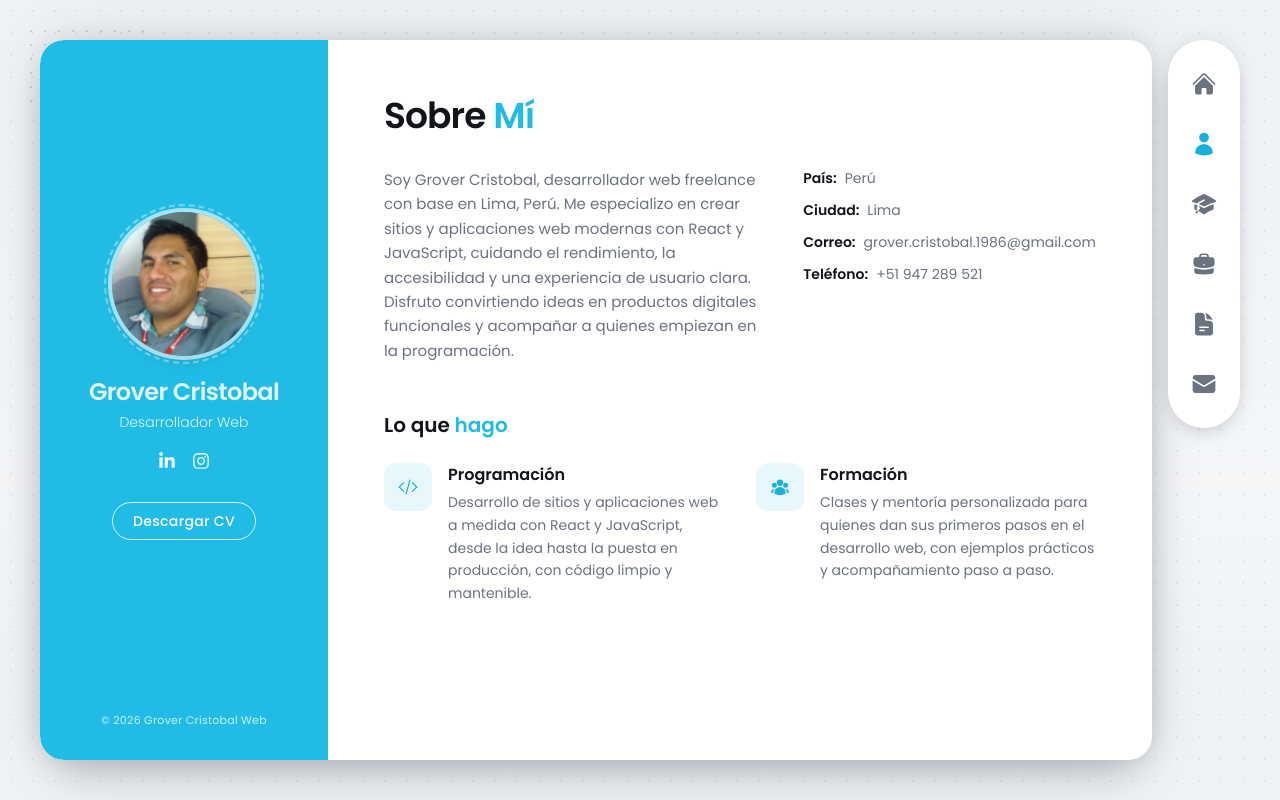
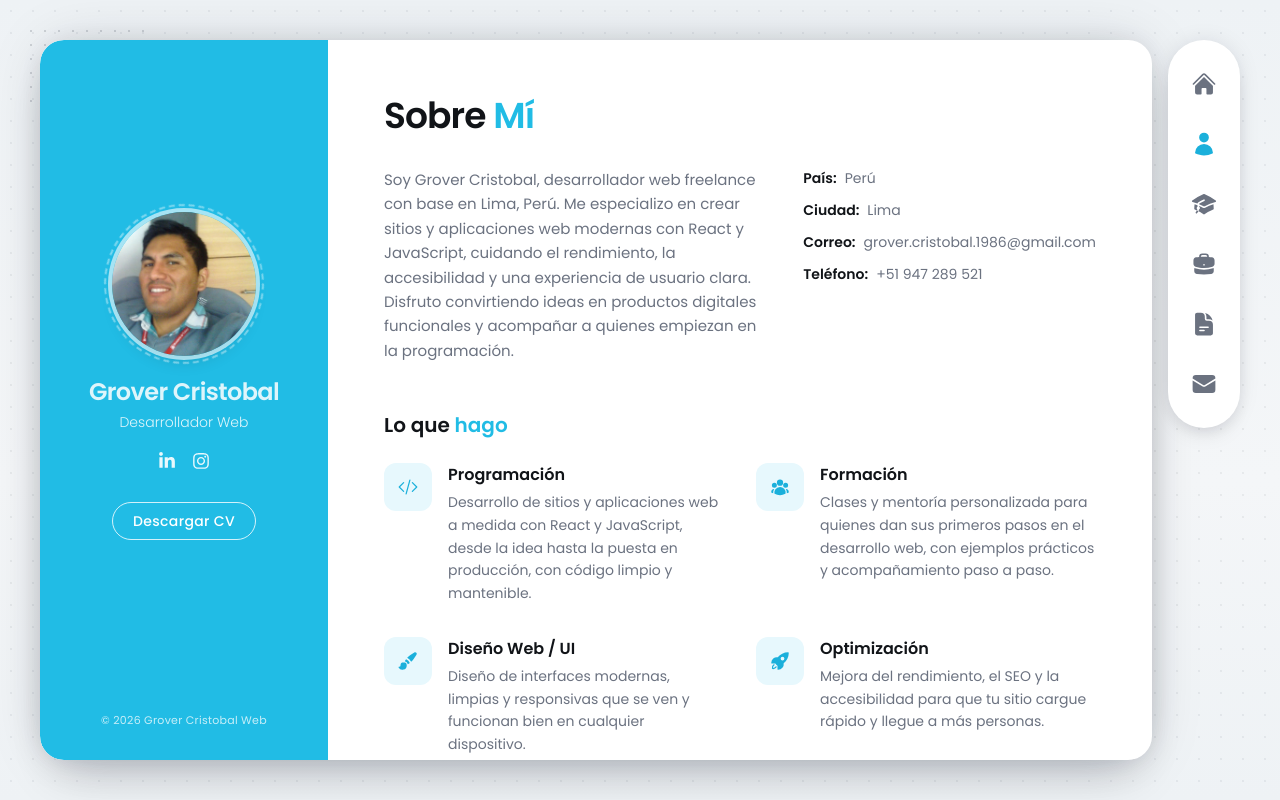
Before and after one commit to grover-dev86/portfolio, a React (Vite) app: page /#home in a window 1280 px wide. Both pictures are taken after a click on the button "Sobre mí". Built offline with nearby package versions, Linux system fonts and the light colour scheme.

Commit message:
feat(about): ampliar sección de servicios a cuatro
Se añaden los servicios 'Diseño Web / UI' y 'Optimización' con sus
iconos, completando la cuadrícula 2x2 de la sección 'Lo que hago' y
aprovechando el espacio disponible.

```diff
--- a/src/components/sections/About.jsx
+++ b/src/components/sections/About.jsx
@@ -1,10 +1,17 @@
-import { HiCodeBracket, HiUserGroup } from "react-icons/hi2";
+import {
+  HiCodeBracket,
+  HiUserGroup,
+  HiPaintBrush,
+  HiRocketLaunch,
+} from "react-icons/hi2";
 import SectionShell from "../SectionShell";
 import { personalInfo, services } from "../../data/profile";
 
 const iconMap = {
   code: HiCodeBracket,
   training: HiUserGroup,
+  design: HiPaintBrush,
+  performance: HiRocketLaunch,
 };
 
 function InfoRow({ label, value }) {
--- a/src/data/profile.js
+++ b/src/data/profile.js
@@ -36,4 +36,18 @@ export const services = [
     description:
       "Clases y mentoría personalizada para quienes dan sus primeros pasos en el desarrollo web, con ejemplos prácticos y acompañamiento paso a paso.",
   },
+  {
+    id: "design",
+    icon: "design",
+    title: "Diseño Web / UI",
+    description:
+      "Diseño de interfaces modernas, limpias y responsivas que se ven y funcionan bien en cualquier dispositivo.",
+  },
+  {
+    id: "performance",
+    icon: "performance",
+    title: "Optimización",
+    description:
+      "Mejora del rendimiento, el SEO y la accesibilidad para que tu sitio cargue rápido y llegue a más personas.",
+  },
 ];
```
